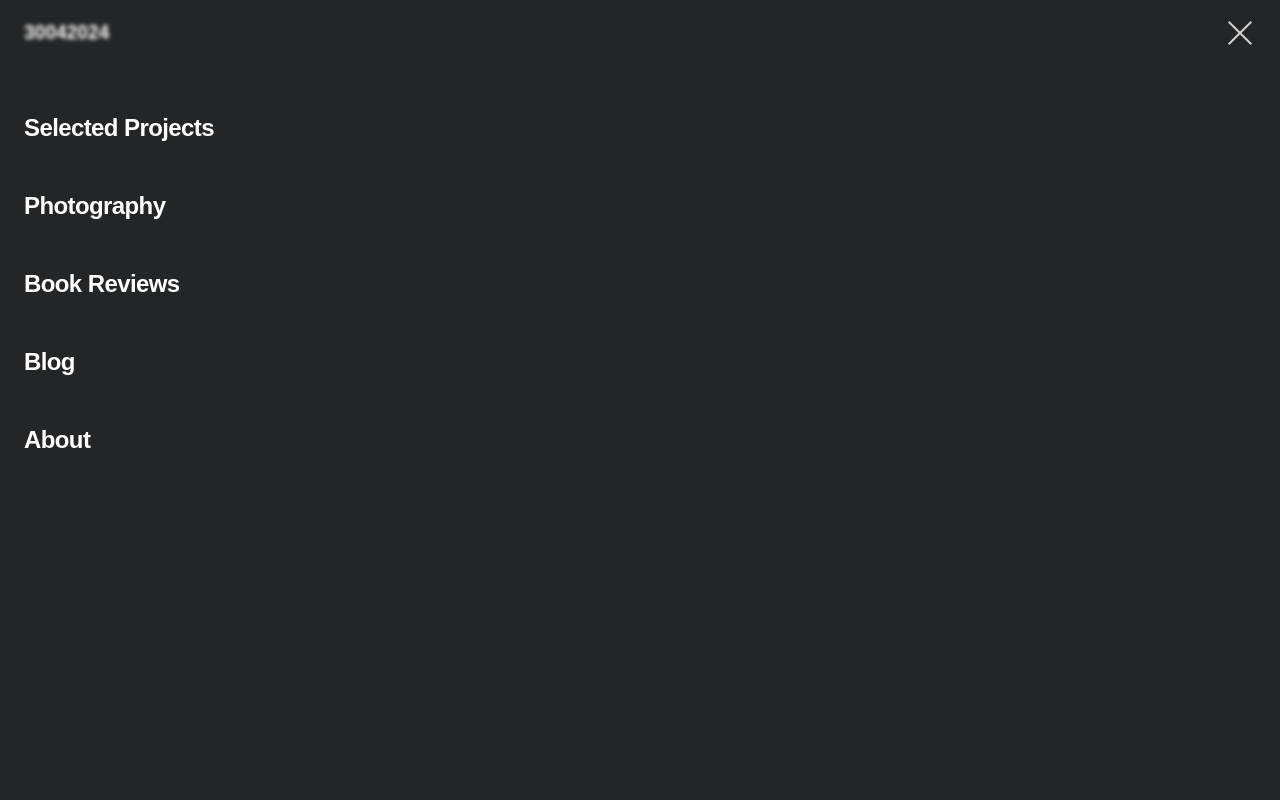
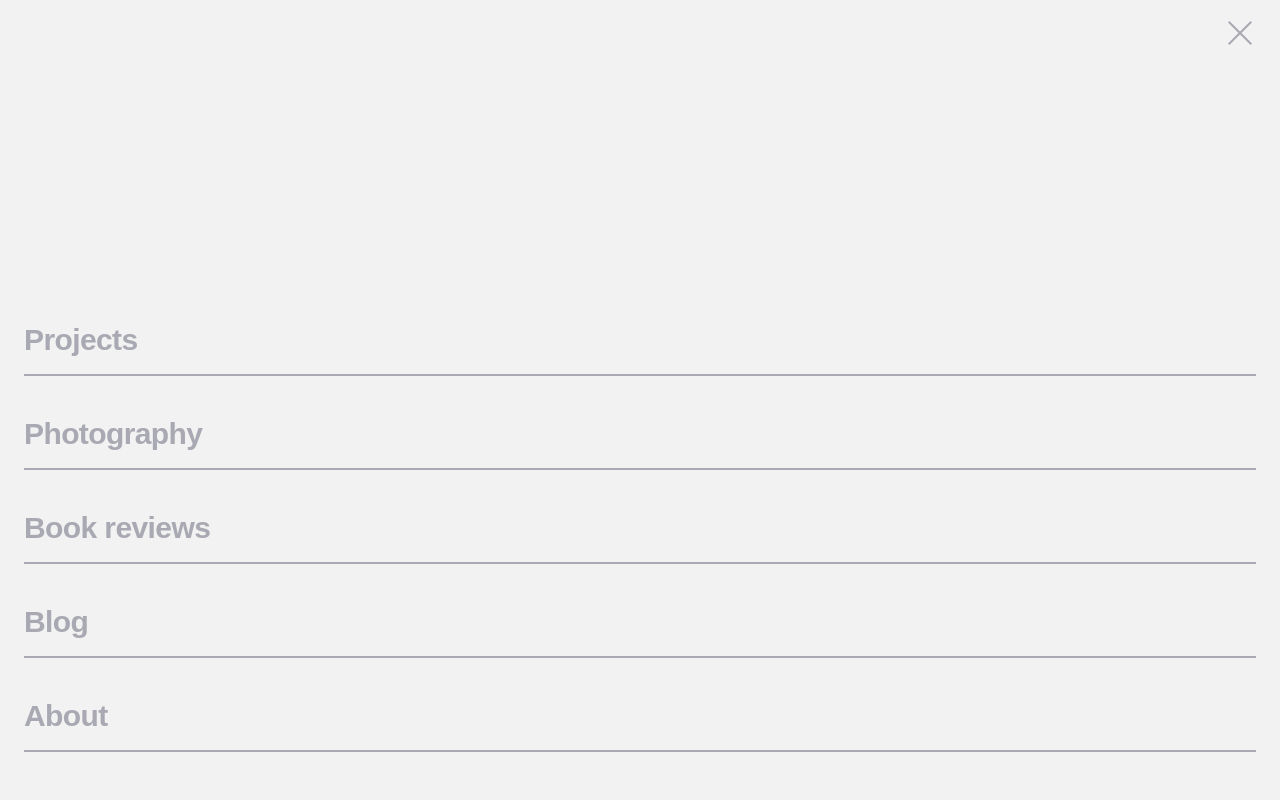
Before and after one commit to devcimen/portfolio-emrecimen, a Next.js app: page / in a window 1280 px wide. Both pictures are taken after a click on the element 1240 px from the left and 32 px from the top of the page. Shown: the top 800 px of the page. Built offline with nearby package versions, Linux system fonts and the light colour scheme; a web font is replaced by a local one.

Commit message:
Fixed issues with header and navmenu

```diff
--- a/package.json
+++ b/package.json
@@ -6,6 +6,7 @@
     "dev": "next dev",
     "build": "next build",
     "start": "next start",
+    "export": "next build && next export",
     "lint": "next lint"
   },
   "dependencies": {
--- a/src/components/NavElement.tsx
+++ b/src/components/NavElement.tsx
@@ -11,23 +11,37 @@ interface NavElementProps {
     href: string;
     text: string;
     variants: any;
+    isOpen: boolean;
     onClick: () => void;
 }
 
-const NavElement: FC<NavElementProps> = ({ href, text, variants, onClick  }) => {
+const NavElement: FC<NavElementProps> = ({ href, text, variants, isOpen, onClick }) => {
     return (
         <motion.li
             className="relative group transition-colors duration-300"
+            whileHover={{
+                scale: 1,
+                transition: {
+                    duration: 0.5
+                },
+                x: 10,
+                y: -1
+            }}
             variants={variants}
             onClick={onClick}
         >
             <Link href={href}>
-                <div className="block w-full mb-1 text-gray-FFF text-2xl">
+                <div className="block w-full mb-4 text-gray-300 text-3xl group-hover:text-gray-100 transition duration-300">
                     {text}
                 </div>
             </Link>
             {/* Underline */}
-            <div className="w-full h-0.5 bg-gray-100 opacity-0 group-hover:opacity-100 group-hover:scale-x-100 transition-transform origin-left transform scale-x-0 duration-1000" />
+            <motion.div
+                className="w-full h-0.5 bg-gray-300 transition-transform origin-left transform"
+                initial={{ scaleX: 0 }}
+                animate={{ scaleX: isOpen ? 1 : 0 }}
+                transition={{ duration: 2 }}
+            />
         </motion.li>
     );
 }
--- a/src/components/NavMenu.tsx
+++ b/src/components/NavMenu.tsx
@@ -23,41 +23,39 @@ const NavMenu: FC = () => {
 
     // Variants for hamburger bars
     const topBarVariants = {
-        open: { rotate: 45, y: 0 },    // No movement on y-axis, rotates to 45 degrees
-        closed: { rotate: 0, y: -8 },  // Moves up when closed to create the gap
+        open: { rotate: 45, y: 0 },
+        closed: { rotate: 0, y: -8 },
     };
 
     const bottomBarVariants = {
-        open: { rotate: -45, y: 0 },   // No movement on y-axis, rotates to -45 degrees
-        closed: { rotate: 0, y: 8 },   // Moves down when closed to create the gap
+        open: { rotate: -45, y: 0 },
+        closed: { rotate: 0, y: 8 },
     };
 
     // Variants for the menu container and menu items
     const menuVariants = {
-        open: { opacity: 1, x: 0, transition: { duration: 0.5 } },
-        closed: { opacity: 0, x: "-100%", transition: { duration: 0.5 } }
+        open: { opacity: 1, y: 0, transition: { duration: 0.5 } },
+        closed: { opacity: 0, y: "-100%", transition: { duration: 0.5 } },
     };
 
     const itemVariants = {
-        open: { opacity: 1, x: 0, transition: { duration: 0.5 } },
-        closed: { opacity: 0, x: "-20px", transition: { duration: 0.3 } }
+        open: { opacity: 1, y: 0, transition: { duration: 0.5 } },
+        closed: { opacity: 0, y: "-20px", transition: { duration: 0.3 } },
     };
 
     return (
         <>
             {/* Hamburger Menu Icon */}
             <div onClick={toggleMenu} className="relative w-8 h-8 cursor-pointer z-50">
-                {/* Top Bar */}
                 <motion.div
-                    className="absolute top-1/2 left-0 w-full h-0.5 bg-gray-400 transform -translate-y-2"
+                    className="absolute top-1/2 left-0 w-full h-0.5 bg-gray-300 transform -translate-y-2"
                     initial={false}
                     animate={isOpen ? "open" : "closed"}
                     variants={topBarVariants}
                     transition={{ duration: 0.75 }}
                 />
-                {/* Bottom Bar */}
                 <motion.div
-                    className="absolute top-1/2 left-0 w-full h-0.5 bg-gray-400 transform translate-y-2"
+                    className="absolute top-1/2 left-0 w-full h-0.5 bg-gray-300 transform translate-y-2"
                     initial={false}
                     animate={isOpen ? "open" : "closed"}
                     variants={bottomBarVariants}
@@ -65,49 +63,19 @@ const NavMenu: FC = () => {
                 />
             </div>
 
-
             {/* Navigation Menu */}
             <motion.nav
-                className="fixed left-0 w-full h-full bg-gray-000 z-40 flex flex-col"
+                className="fixed left-0 top-0 w-full h-full bg-gray-800 z-40 flex flex-col justify-end px-6 pb-12"
                 initial="closed"
                 animate={isOpen ? "open" : "closed"}
                 variants={menuVariants}
             >
-                <motion.ul className="space-y-10 text-white text-2xl mx-6 mt-16">
-                    <NavElement
-                        // TODO: Add href prop
-                        href="/"
-                        text="Selected Projects"
-                        variants={itemVariants}
-                        onClick={toggleMenu}
-                    />
-                    <NavElement
-                        // TODO: Add href prop
-                        href="/"
-                        text="Photography"
-                        variants={itemVariants}
-                        onClick={toggleMenu}
-                    />
-                    <NavElement
-                        // TODO: Add href prop
-                        href="/"
-                        text="Book Reviews"
-                        variants={itemVariants}
-                        onClick={toggleMenu}
-                    />
-                    <NavElement
-                        // TODO: Add href prop
-                        href="/"
-                        text="Blog"
-                        variants={itemVariants}
-                        onClick={toggleMenu}
-                    />
-                    <NavElement
-                        href="/#about"
-                        text="About"
-                        variants={itemVariants}
-                        onClick={toggleMenu}
-                    />
+                <motion.ul className="flex flex-col space-y-10">
+                    <NavElement href="/" text="Projects" variants={itemVariants} isOpen={isOpen} onClick={toggleMenu} />
+                    <NavElement href="/" text="Photography" variants={itemVariants} isOpen={isOpen} onClick={toggleMenu} />
+                    <NavElement href="/" text="Book reviews" variants={itemVariants} isOpen={isOpen} onClick={toggleMenu} />
+                    <NavElement href="/" text="Blog" variants={itemVariants} isOpen={isOpen} onClick={toggleMenu} />
+                    <NavElement href="/#about" text="About" variants={itemVariants} isOpen={isOpen} onClick={toggleMenu} />
                 </motion.ul>
             </motion.nav>
         </>
--- a/src/pages/index.tsx
+++ b/src/pages/index.tsx
@@ -17,6 +17,8 @@ const Home: NextPage = () => {
                 <Head>
                     <title>HomePage</title>
                     <link rel="icon" href="/assets/huhn.ico" />
+                    <meta name='theme-color' content='#242526' />
+                    <meta name='apple-mobile-web-app-status-bar-style' content='#242526' />
                 </Head>
                 <Header />
 
--- a/src/styles/globals.css
+++ b/src/styles/globals.css
@@ -10,7 +10,8 @@
   --background-end-rgb: 255, 255, 255;
 }
 
-body {
+body, html {
+  height: 100%;
   color: rgb(var(--foreground-rgb));
   font-family: 'Fahkwang', sans-serif;
   background: linear-gradient(
@@ -19,10 +20,9 @@ body {
       rgb(var(--background-end-rgb))
     )
     rgb(var(--background-start-rgb));
-}
-
-html {
-  scroll-behavior: smooth;
+    background-color: #242526;
+    scroll-behavior: smooth;
+    padding-bottom: env(safe-area-inset-bottom);
 }
 
 .text-blur-l {
```
